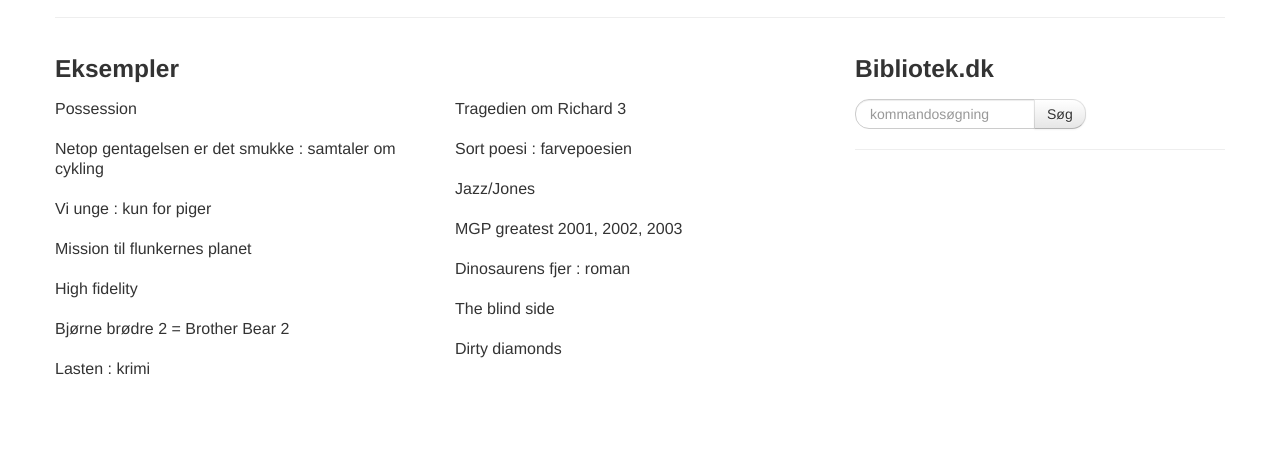
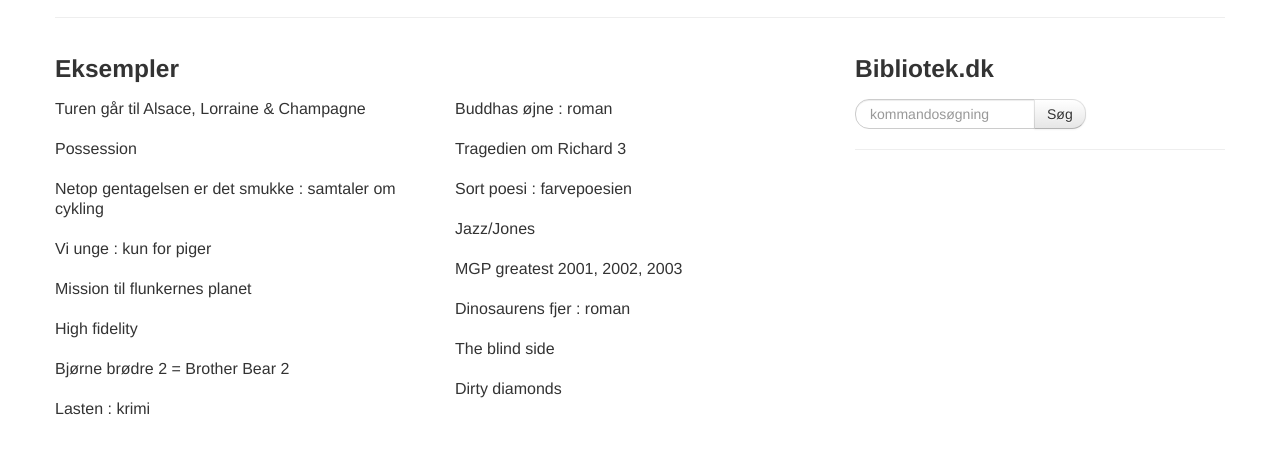
Before and after one commit to DBCDK/bibgraph, a website: page public/index.html in a window 1280 px wide. Shown: the part 53-506 px from the top of the page. Drawn offline with Linux system fonts and the light colour scheme; no server answers.

Commit message:
bump version

```diff
--- a/package.json
+++ b/package.json
@@ -1,6 +1,6 @@
 {
   "name": "bibgraph",
-  "version": "0.0.0",
+  "version": "0.1.0",
   "description": "Visualisation of bibliographic data",
   "main": "server.js",
   "scripts": {
--- a/public/index.html
+++ b/public/index.html
@@ -25,6 +25,8 @@
         <div class="row">
             <div class="span4">
                 <h3>Eksempler</h3>
+                <div>Turen går til Alsace, Lorraine &amp; Champagne<a class="bibgraphRequest btn btn-success btn-mini" data-faust="27889085">…</a></div>
+                <br>
                 <div>Possession  <a class="bibgraphRequest btn btn-success btn-mini" data-faust="24931773">…</a></div>
                 <br>
                 <div>Netop gentagelsen er det smukke : samtaler om cykling <a class="bibgraphRequest btn btn-success btn-mini" data-faust="29339570">…</a></div>
@@ -42,6 +44,8 @@
         </div>
         <div class="span4">
                 <h3>&nbsp;</h3>
+                <div>Buddhas øjne : roman<a class="bibgraphRequest btn btn-success btn-mini" data-faust="25854004">…</a></div>
+                <br>
                 <div>Tragedien om Richard 3  <a class="bibgraphRequest btn btn-success btn-mini" data-faust="8758302220">…</a></div>
                 <br>
                 <div>Sort poesi : farvepoesien  <a class="bibgraphRequest btn btn-success btn-mini" data-faust="06060706">…</a></div>
```
